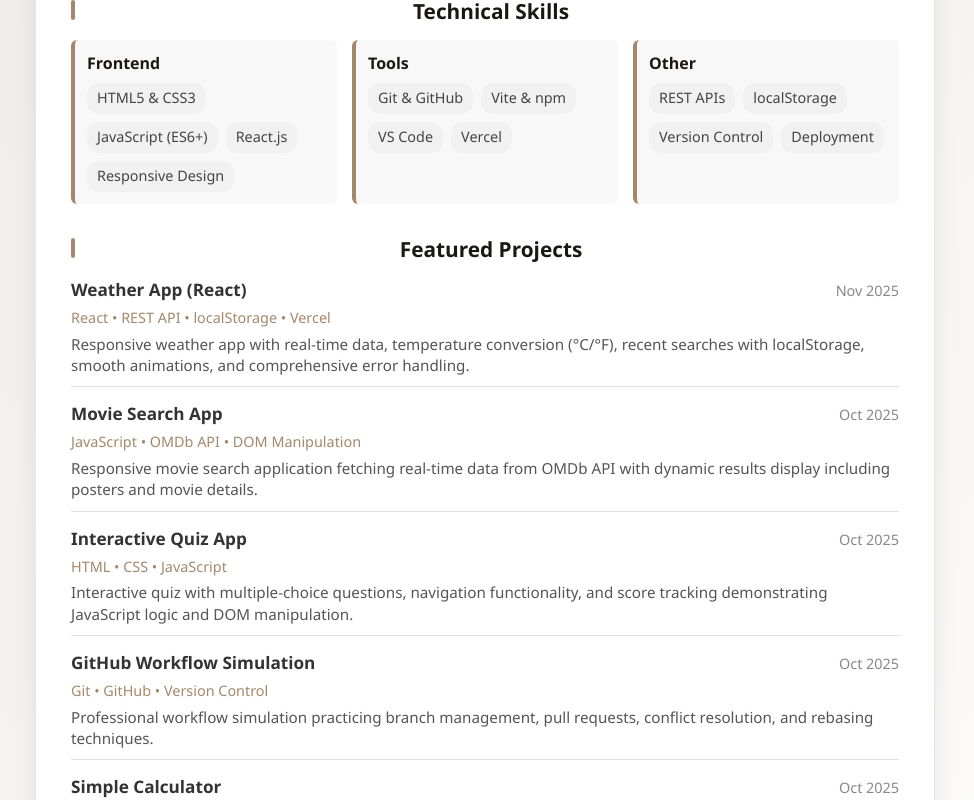
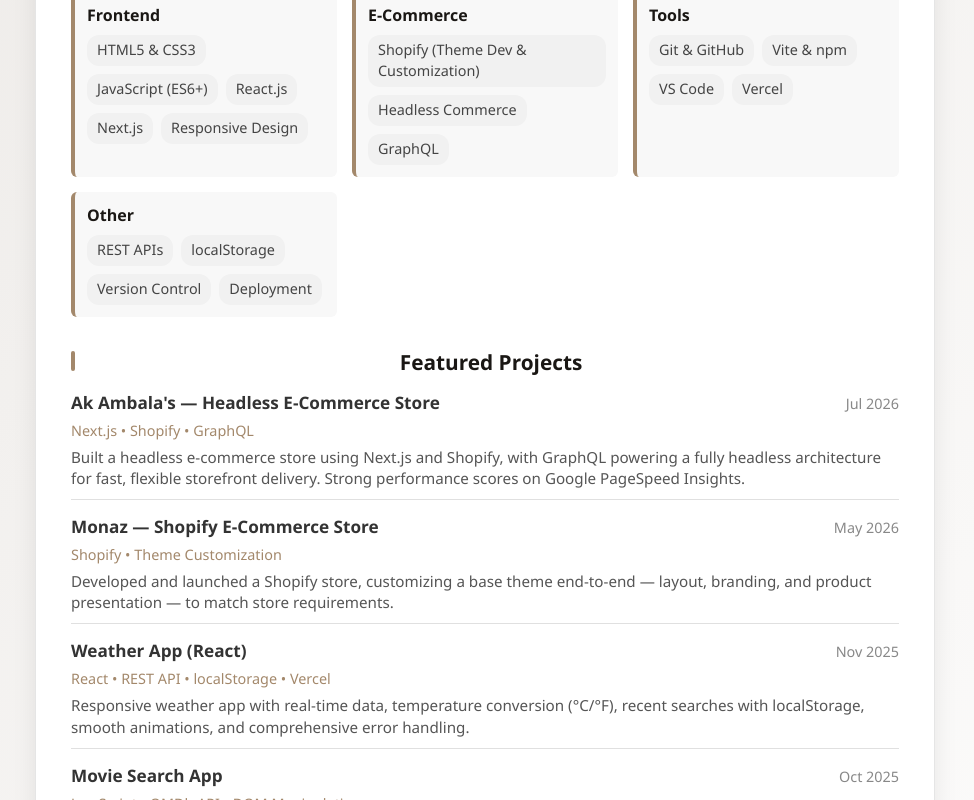
Before and after one commit to areej-png/personal-site, a React (Vite) app: page /resume in a window 1280 px wide. Shown: the part 520-1320 px from the top of the page, without its empty margins (155-1129 px from the left). Built offline with nearby package versions, Linux system fonts and the light colour scheme.

Commit message:
Revise resume data with new skills and projects
Updated summary and skills to reflect new technologies and projects. Removed outdated projects and added new e-commerce store projects.

```diff
--- a/src/data/resumedata.js
+++ b/src/data/resumedata.js
@@ -12,12 +12,16 @@
     ],
   },
 
-  summary: `Front-End Developer specializing in React and modern JavaScript, with hands-on experience building responsive, user-friendly web applications. Strong practical background in API integration, state management, version control, and deployment. Completed 6+ real-world projects demonstrating clean code practices and problem-solving skills while pursuing a Bachelor of Computer Science.`,
+  summary: `Front-End Developer skilled in React, Next.js, Shopify & JavaScript, with 8+ real-world projects. Passionate about building responsive, user-friendly, and headless e-commerce web applications.`,
 
   skills: [
     {
       category: "Frontend",
-      items: ["HTML5 & CSS3", "JavaScript (ES6+)", "React.js", "Responsive Design"],
+      items: ["HTML5 & CSS3", "JavaScript (ES6+)", "React.js", "Next.js", "Responsive Design"],
+    },
+    {
+      category: "E-Commerce",
+      items: ["Shopify (Theme Dev & Customization)", "Headless Commerce", "GraphQL"],
     },
     {
       category: "Tools",
@@ -30,6 +34,20 @@
   ],
 
   projects: [
+    {
+      title: "Ak Ambala's — Headless E-Commerce Store",
+      date: "Jul 2026",
+      tech: "Next.js • Shopify • GraphQL",
+      description:
+        "Built a headless e-commerce store using Next.js and Shopify, with GraphQL powering a fully headless architecture for fast, flexible storefront delivery. Strong performance scores on Google PageSpeed Insights.",
+    },
+    {
+      title: "Monaz — Shopify E-Commerce Store",
+      date: "May 2026",
+      tech: "Shopify • Theme Customization",
+      description:
+        "Developed and launched a Shopify store, customizing a base theme end-to-end — layout, branding, and product presentation — to match store requirements.",
+    },
     {
       title: "Weather App (React)",
       date: "Nov 2025",
@@ -44,28 +62,6 @@
       description:
         "Responsive movie search application fetching real-time data from OMDb API with dynamic results display including posters and movie details.",
     },
-    {
-         title: "Interactive Quiz App",
-      date: "Oct 2025",
-      tech: "HTML • CSS • JavaScript",
-      description:
-      " Interactive quiz with multiple-choice questions, navigation functionality, and score tracking demonstrating JavaScript logic and DOM manipulation."
-    },
-    {
-        title: "GitHub Workflow Simulation",
-        date: "Oct 2025",
-        tech: "Git • GitHub • Version Control",
-        description:
-        "Professional workflow simulation practicing branch management, pull requests, conflict resolution, and rebasing techniques."
-
-    },
-    {
-        title: "Simple Calculator",
-        date: "Oct 2025",
-        tech: "HTML • CSS • JavaScript",
-        description:
-        "Functional calculator with clean UI supporting basic arithmetic operations with styled interactive buttons."
-    }
   ],
 
   education: [
```
